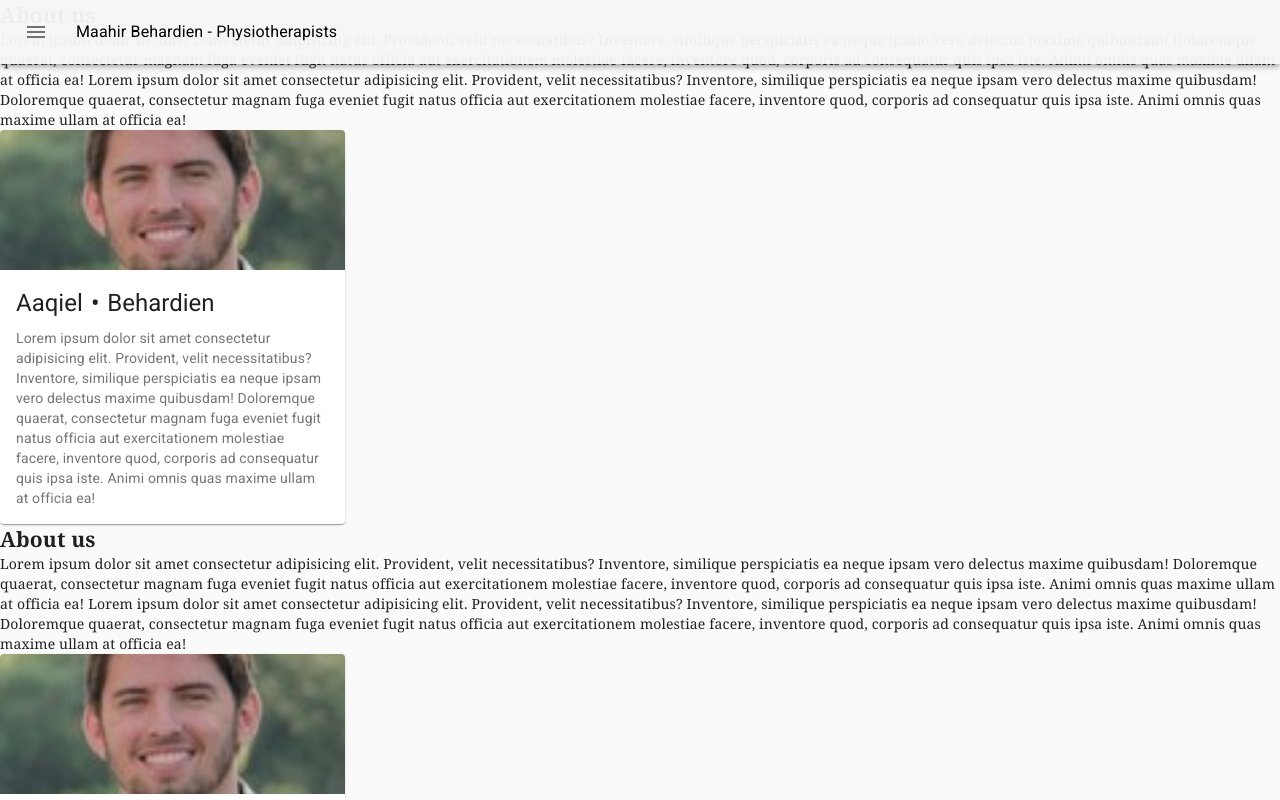
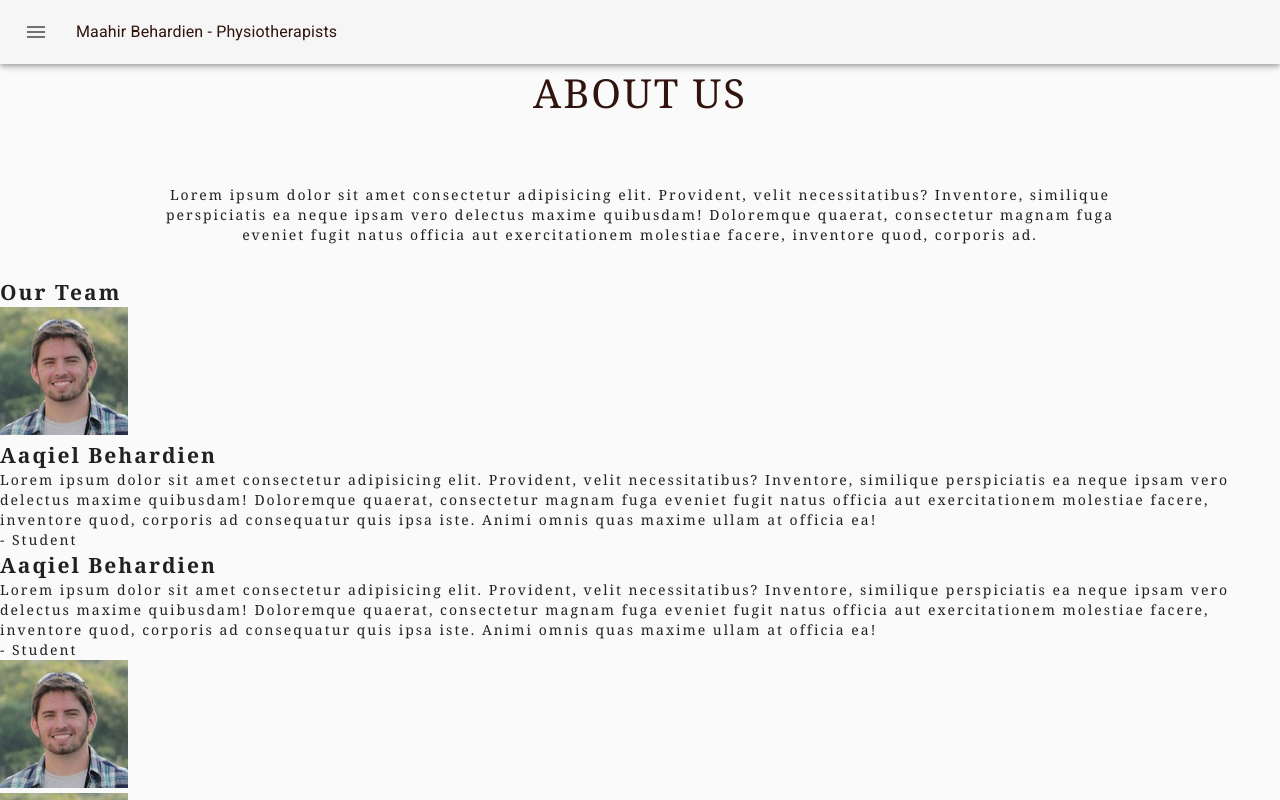
Before and after one commit to xjr007/maahirbehardien-physiotherapists, a React (Create React App) app: page /about-us in a window 1280 px wide. Shown: the top 800 px of the page. Built offline with nearby package versions, Linux system fonts and the light colour scheme.

Commit message:
completed about section | added our team inside about section | styling needs review ask Josh | contact section should go above about section

```diff
--- a/src/assets/css/index.css
+++ b/src/assets/css/index.css
@@ -4,6 +4,7 @@
   box-sizing: border-box;
   scroll-behavior: smooth;
   font-family: Georgia, 'Times New Roman', Times, serif;
+  letter-spacing: 2px;
 }
 
 .App {
@@ -21,7 +22,7 @@ Navbar start
 .MuiTabs-flexContainer {
   background-color: rgba(245, 245, 245, 0.92);
   /* color: #0477bf; */
-  color: black;
+  color: #31140d;
   transition: all 0.3s;
 }
 
@@ -31,7 +32,7 @@ Navbar start
 
 .list-1 {
   background-color: rgba(245, 245, 245, 0.92);
-  color: black;
+  color: #31140d;
 }
 
 .makeStyles-drawerHeader-8 {
@@ -55,7 +56,7 @@ Navbar start
   padding-left: 2rem;
 }
 #logo {
-  color: black;
+  color: #31140d;
 }
 
 .MuiTabs-flexContainer {
@@ -105,13 +106,14 @@ Landing start
 
 .landing > .landing-intro > #landing-motto {
   font-style: italic;
+  color: #31140d;
 }
 
 .landing > .landing-intro > #button {
   margin-top: 6rem;
   align-self: center;
   width: 50%;
-  font-size: 8px;
+  font-size: 16px;
   font-weight: 700;
   background-color: #f2380f;
   color: rgba(245, 245, 245, 0.92);
@@ -125,24 +127,35 @@ Landing end
 About section start
 */
 
-#About-us {
-  height: 100vh;
+.about-us {
   width: 100%;
+  height: auto;
 }
 
+.about-us > .about-container > .about-top {
+  display: flex;
+  text-align: center;
+  justify-content: center;
+  align-items: center;
+  flex-direction: column;
+}
+
+.about-us > .about-container > .about-top > #header {
+  margin-top: 4rem;
+  margin-bottom: 2rem;
+  font-weight: 400;
+  font-size: 40px;
+  text-transform: uppercase;
+  color: #31140d;
+}
+
+.about-us > .about-container > .about-top > #header-text {
+  width: 75%;
+  margin: 2rem;
+}
 /*
 Cards
 */
-
-#about-us > .about-container > .about-profiles > .profle {
-  display: flex;
-  margin: 4rem;
-}
-
-#about-us > .about-container > .about-profiles > .profle > .avatar {
-  width: 256px;
-  height: 256px;
-}
 
 /*
 About section end
@@ -158,4 +171,89 @@ About section end
     width: 15em;
     font-size: 16px;
   }
+
+  .about-us {
+    width: 100%;
+    height: auto;
+  }
+
+  .about-us > .about-container > .about-top {
+    display: flex;
+    text-align: center;
+    justify-content: center;
+    align-items: center;
+    flex-direction: column;
+  }
+
+  .about-us > .about-container > .about-top > #header {
+    margin-top: 4rem;
+    margin-bottom: 2rem;
+    font-weight: 400;
+    font-size: 40px;
+    text-transform: uppercase;
+  }
+  /*
+  .about-us > .about-container > .about-top > #header > #scnd-header {
+    color: #00a66a;
+  } */
+
+  .about-us > .about-container > .about-top > #header-text {
+    width: 75%;
+    margin: 2rem;
+  }
+
+  .about-us > .about-container > .about-profiles {
+    width: 100%;
+  }
+
+  .about-us > .about-container > .about-profiles > #header {
+    text-align: center;
+    margin-top: 4rem;
+    margin-bottom: 2rem;
+    font-weight: 400;
+    font-size: 40px;
+    text-transform: uppercase;
+    padding-top: 4rem;
+    color: #31140d;
+  }
+
+  /* .about-us > .about-container > .about-profiles > #header > #scnd-header {
+    color: #00a66a;
+  } */
+
+  .about-us > .about-container > .about-profiles > .card {
+    display: flex;
+    justify-content: space-evenly;
+    margin: 2rem 8rem;
+    padding: 2rem 4rem;
+    border-bottom: #31140d 0.6px solid;
+  }
+
+  .about-us > .about-container > .about-profiles > .card > .card-img {
+    margin: 2rem;
+  }
+
+  .about-us > .about-container > .about-profiles > .card > .info-box {
+    margin: 2rem 4rem;
+    color: rgba(0, 0, 0, 0.872);
+  }
+
+  .about-us > .about-container > .about-profiles > .card > .info-box > #title {
+    color: #31140d;
+  }
+
+  .about-us > .about-container > .about-profiles > .card > .info-box > #role {
+    margin-top: 2rem;
+    color: rgba(0, 0, 0, 0.559);
+  }
+
+  .about-us > .about-container > .about-profiles > .card > .info-box > #text {
+    margin-top: 2rem;
+    color: rgba(0, 0, 0, 0.759);
+  }
+
+  .about-us > .about-container > .about-profiles > .card > .card-img > #img {
+    width: 256px;
+    height: 256px;
+  }
 }
--- a/src/components/sections/AboutSection.js
+++ b/src/components/sections/AboutSection.js
@@ -1,34 +1,57 @@
 import React from 'react';
-import CardTemplate from '../../layout/CardTemplate';
+import { Card, CardFlip } from '../../layout/Card';
+import prof from '../../assets/img/prof.jpg';
+
 const AboutSection = () => {
   return (
-    <section id='about-us'>
-      <div className='about-container'>
+    <section className='about-us'>
+      <div id='about-us' className='about-container'>
         <div className='about-top'>
-          <h1 id='header'>About us</h1>
-          <p>
+          <h1 id='header'>
+            <span id='scnd-header'>About</span> us
+          </h1>
+          <p id='header-text'>
             Lorem ipsum dolor sit amet consectetur adipisicing elit. Provident,
             velit necessitatibus? Inventore, similique perspiciatis ea neque
             ipsam vero delectus maxime quibusdam! Doloremque quaerat,
             consectetur magnam fuga eveniet fugit natus officia aut
-            exercitationem molestiae facere, inventore quod, corporis ad
-            consequatur quis ipsa iste. Animi omnis quas maxime ullam at officia
-            ea! Lorem ipsum dolor sit amet consectetur adipisicing elit.
-            Provident, velit necessitatibus? Inventore, similique perspiciatis
-            ea neque ipsam vero delectus maxime quibusdam! Doloremque quaerat,
-            consectetur magnam fuga eveniet fugit natus officia aut
-            exercitationem molestiae facere, inventore quod, corporis ad
-            consequatur quis ipsa iste. Animi omnis quas maxime ullam at officia
-            ea!
+            exercitationem molestiae facere, inventore quod, corporis ad.
           </p>
         </div>
         <div className='about-profiles'>
-          <CardTemplate
-            img={'prof.jpg'}
-            name={'Aaqiel'}
-            surname={'Behardien'}
+          <h1 id='header'>
+            Our <span id='scnd-header'>Team</span>
+          </h1>
+          {}
+          <Card
+            img={prof}
+            title={'Aaqiel Behardien'}
             role={'Student'}
-            bio={
+            text={
+              'Lorem ipsum dolor sit amet consectetur adipisicing elit. Provident, velit necessitatibus? Inventore, similique perspiciatis ea neque ipsam vero delectus maxime quibusdam! Doloremque quaerat, consectetur magnam fuga eveniet fugit natus officia aut exercitationem molestiae facere, inventore quod, corporis ad consequatur quis ipsa iste. Animi omnis quas maxime ullam at officia ea!'
+            }
+          />
+          <CardFlip
+            img={prof}
+            title={'Aaqiel Behardien'}
+            role={'Student'}
+            text={
+              'Lorem ipsum dolor sit amet consectetur adipisicing elit. Provident, velit necessitatibus? Inventore, similique perspiciatis ea neque ipsam vero delectus maxime quibusdam! Doloremque quaerat, consectetur magnam fuga eveniet fugit natus officia aut exercitationem molestiae facere, inventore quod, corporis ad consequatur quis ipsa iste. Animi omnis quas maxime ullam at officia ea!'
+            }
+          />
+          <Card
+            img={prof}
+            title={'Aaqiel Behardien'}
+            role={'Student'}
+            text={
+              'Lorem ipsum dolor sit amet consectetur adipisicing elit. Provident, velit necessitatibus? Inventore, similique perspiciatis ea neque ipsam vero delectus maxime quibusdam! Doloremque quaerat, consectetur magnam fuga eveniet fugit natus officia aut exercitationem molestiae facere, inventore quod, corporis ad consequatur quis ipsa iste. Animi omnis quas maxime ullam at officia ea!'
+            }
+          />
+          <CardFlip
+            img={prof}
+            title={'Aaqiel Behardien'}
+            role={'Student'}
+            text={
               'Lorem ipsum dolor sit amet consectetur adipisicing elit. Provident, velit necessitatibus? Inventore, similique perspiciatis ea neque ipsam vero delectus maxime quibusdam! Doloremque quaerat, consectetur magnam fuga eveniet fugit natus officia aut exercitationem molestiae facere, inventore quod, corporis ad consequatur quis ipsa iste. Animi omnis quas maxime ullam at officia ea!'
             }
           />
--- /dev/null
+++ b/src/layout/Card.js
@@ -0,0 +1,32 @@
+import React from 'react';
+
+export const Card = props => {
+  return (
+    <div className='card'>
+      <div className='card-img'>
+        <img id='img' src={props.img} alt='avatar' />
+      </div>
+      <div className='info-box'>
+        <h2 id='title'>{props.title}</h2>
+        <p id='text'>{props.text}</p>
+        <p id='role'>- {props.role}</p>
+      </div>
+    </div>
+  );
+};
+
+export const CardFlip = props => {
+  return (
+    <div className='card'>
+      <div className='info-box'>
+        <h2>{props.title}</h2>
+        <p id='text'>{props.text}</p>
+        <p id='role'>- {props.role}</p>
+      </div>
+      <div className='card-img'>
+        <img id='img' src={props.img} alt='avatar' />
+      </div>
+    </div>
+  );
+};
+export default Card;
--- a/src/layout/CardTemplate.js
+++ /dev/null
@@ -1,50 +0,0 @@
-import React from 'react';
-import { makeStyles } from '@material-ui/core/styles';
-import Card from '@material-ui/core/Card';
-import CardActionArea from '@material-ui/core/CardActionArea';
-import CardContent from '@material-ui/core/CardContent';
-import CardMedia from '@material-ui/core/CardMedia';
-import Typography from '@material-ui/core/Typography';
-
-const useStyles = makeStyles({
-  root: {
-    maxWidth: 345,
-    display: 'flex',
-    flexFlow: 'row',
-  },
-  bullet: {
-    display: 'inline-block',
-    margin: '0 2px',
-    transform: 'scale(0.8)',
-  },
-});
-
-export const CardTemplate = props => {
-  const classes = useStyles();
-
-  const bull = <span className={classes.bullet}>•</span>;
-
-  return (
-    <Card className={classes.root}>
-      <CardActionArea>
-        <CardMedia
-          component='img'
-          alt='Contemplative Reptile'
-          height='140'
-          image={require(`../assets/img/${props.img}`)}
-          title='Avatar'
-        />
-        <CardContent>
-          <Typography gutterBottom variant='h5' component='h2'>
-            {props.name} {bull} {props.surname}
-          </Typography>
-          <Typography variant='body2' color='textSecondary' component='p'>
-            {props.bio}
-          </Typography>
-        </CardContent>
-      </CardActionArea>
-    </Card>
-  );
-};
-
-export default CardTemplate;
```
